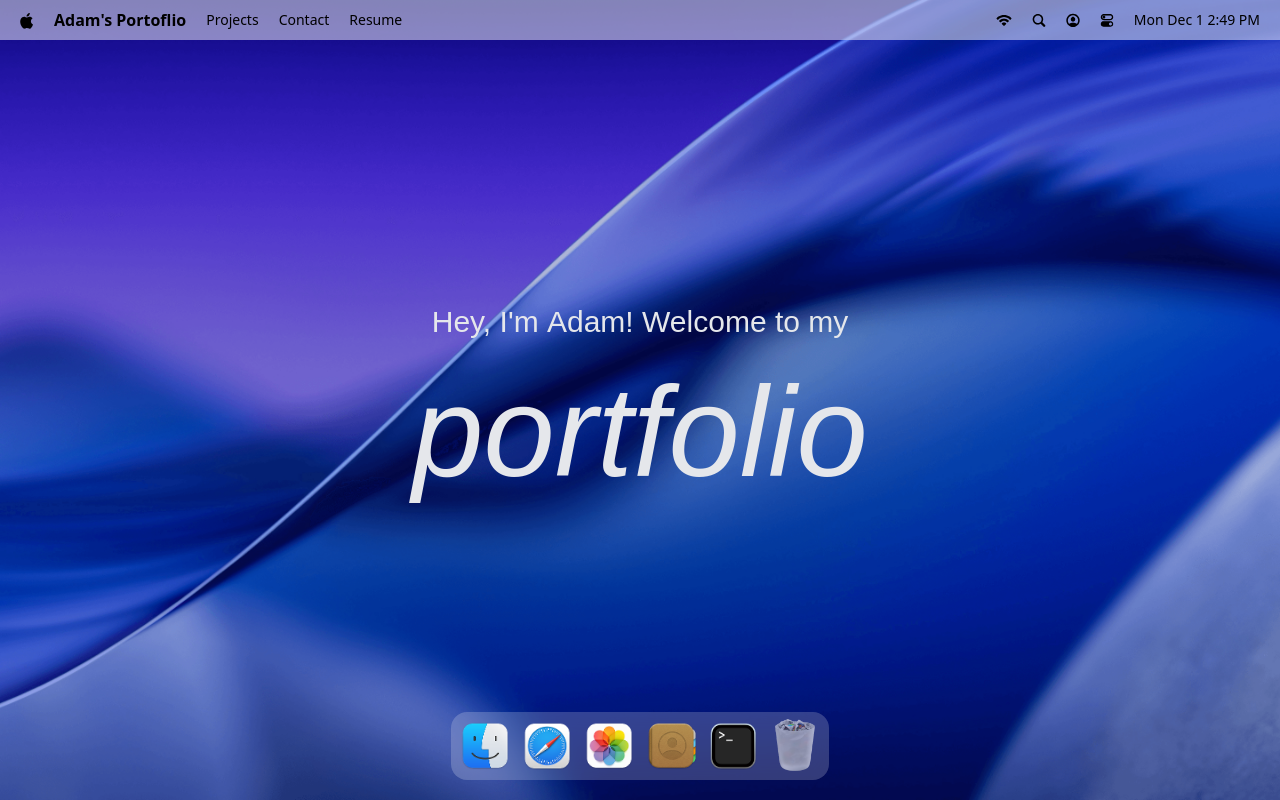
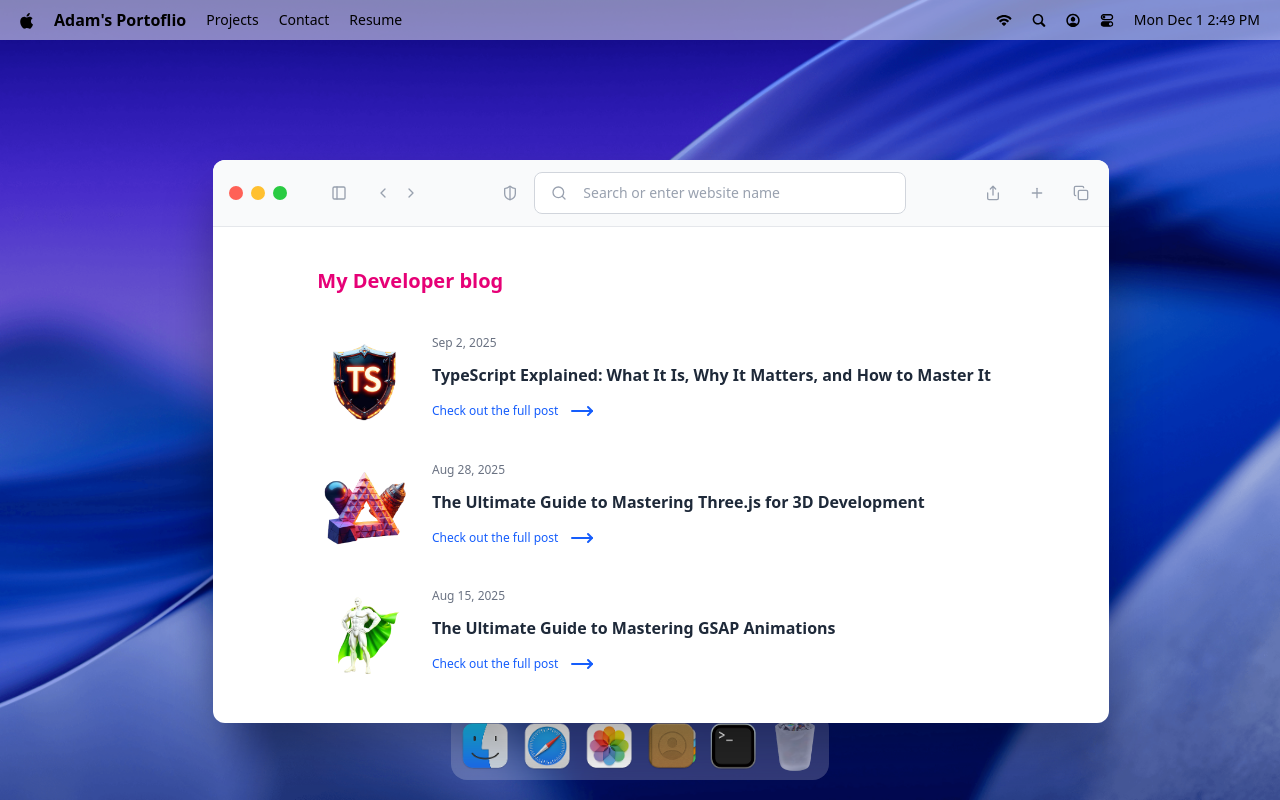
Before and after one commit to ornel77/macos-portfolio, a React (Vite) app: page / in a window 1280 px wide. Both pictures are taken after a click on the button 547 px from the left and 746 px from the top of the page. Built offline with nearby package versions, Linux system fonts and the light colour scheme; a web font is replaced by a local one.

Commit message:
implement Safari window

```diff
--- a/src/App.jsx
+++ b/src/App.jsx
@@ -2,7 +2,7 @@
 import { Draggable } from "gsap/Draggable";
 
 import { Dock, Navbar, Welcome } from "#components";
-import { Terminal } from "#windows";
+import { Safari, Terminal } from "#windows";
 
 gsap.registerPlugin(Draggable);
 
@@ -12,7 +12,9 @@
       <Navbar />
       <Welcome />
       <Dock />
+
       <Terminal />
+      <Safari />
     </main>
   );
 };
--- a/src/store/window.js
+++ b/src/store/window.js
@@ -26,7 +26,7 @@
     focusWindow: (windowKey) =>
       set((state) => {
         const win = state.windows[windowKey];
-        win.zIdex = state.nextZIndex++
+        win.zIndex = state.nextZIndex++
       }),
   }))
 );
--- /dev/null
+++ b/src/windows/Safari.jsx
@@ -0,0 +1,75 @@
+import { WindowControls } from "#components";
+import { blogPosts } from "#constants";
+import WindowWrapper from "#hoc/WindowWrapper";
+import {
+  ChevronLeft,
+  ChevronRight,
+  Copy,
+  MoveRight,
+  PanelLeft,
+  Plus,
+  Search,
+  Share,
+  ShieldHalf,
+} from "lucide-react";
+
+const Safari = () => {
+  return (
+    <>
+      <div id="window-header">
+        <WindowControls target="safari" />
+        <PanelLeft className="ml-10 icon" />
+
+        <div className="flex items-center gap-1 ml-5">
+          <ChevronLeft className="icon" />
+          <ChevronRight className="icon" />
+        </div>
+
+        <div className="flex-1 flex-center gap-3">
+          <ShieldHalf className="icon" />
+          <div className="search">
+            <Search className="icon" />
+
+            <input
+              type="text"
+              placeholder="Search or enter website name"
+              className="flex-1"
+            />
+          </div>
+        </div>
+
+        <div className="flex items-center gap-5">
+          <Share className="icon" />
+          <Plus className="icon" />
+          <Copy className="icon" />
+        </div>
+      </div>
+
+      <div className="blog">
+        <h2>My Developer blog</h2>
+
+        <div className="space-y-8">
+          {blogPosts.map(({ id, date, title, image, link }) => (
+            <div key={id} className="blog-post">
+              <div className="col-span-2">
+                <img src={image} alt={title} />
+              </div>
+
+              <div className="content">
+                <p>{date}</p>
+                <h3> {title} </h3>
+                <a href={link} target="_blank" rel="noopener noreferrer">
+                  {" "}
+                  Check out the full post <MoveRight className="icon-hover" />{" "}
+                </a>
+              </div>
+            </div>
+          ))}
+        </div>
+      </div>
+    </>
+  );
+};
+
+const SafariWindow = WindowWrapper(Safari, "safari");
+export default SafariWindow;
--- a/src/windows/index.js
+++ b/src/windows/index.js
@@ -1,3 +1,4 @@
 import Terminal from "./Terminal";
+import Safari from "./Safari";
 
-export {Terminal}
+export {Terminal, Safari}
```
